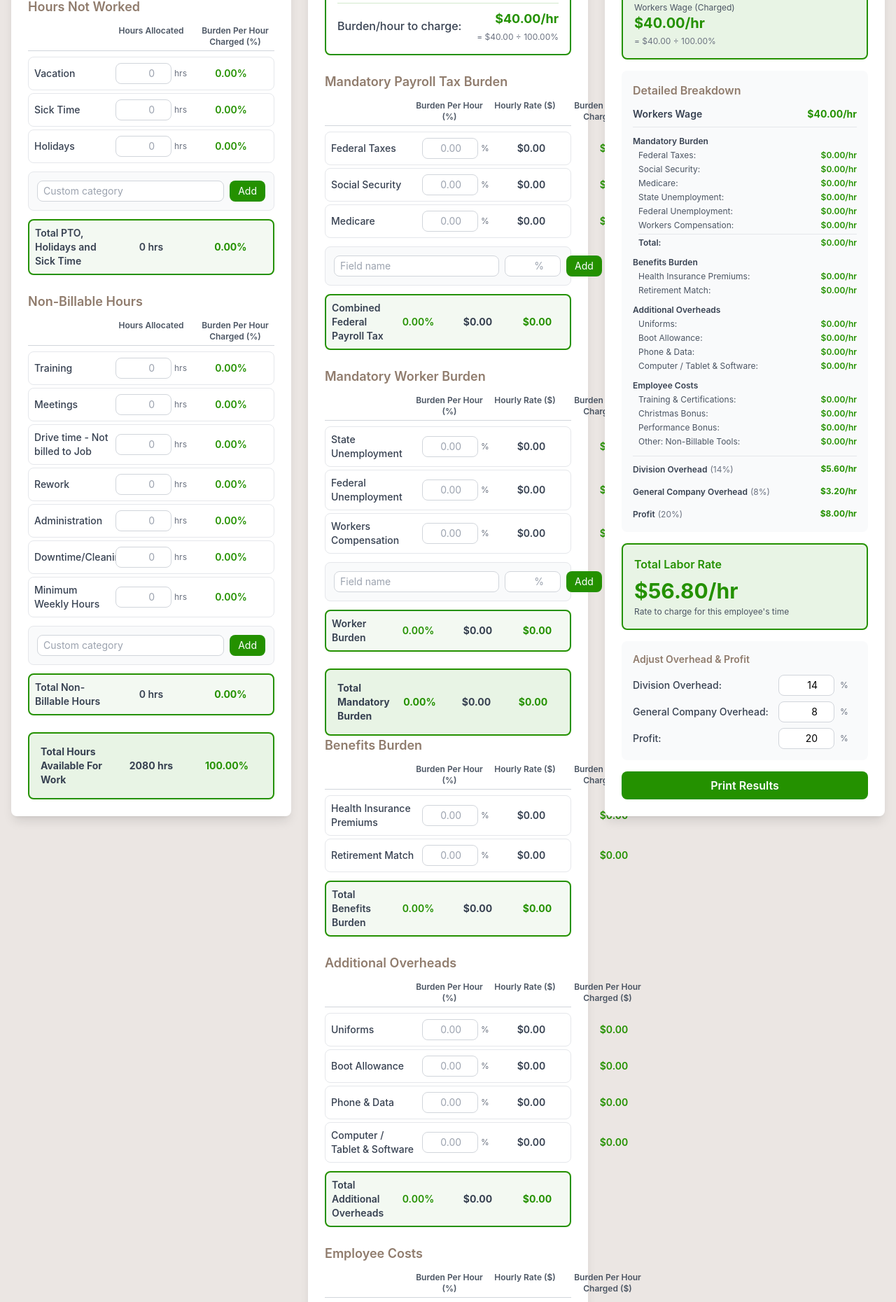
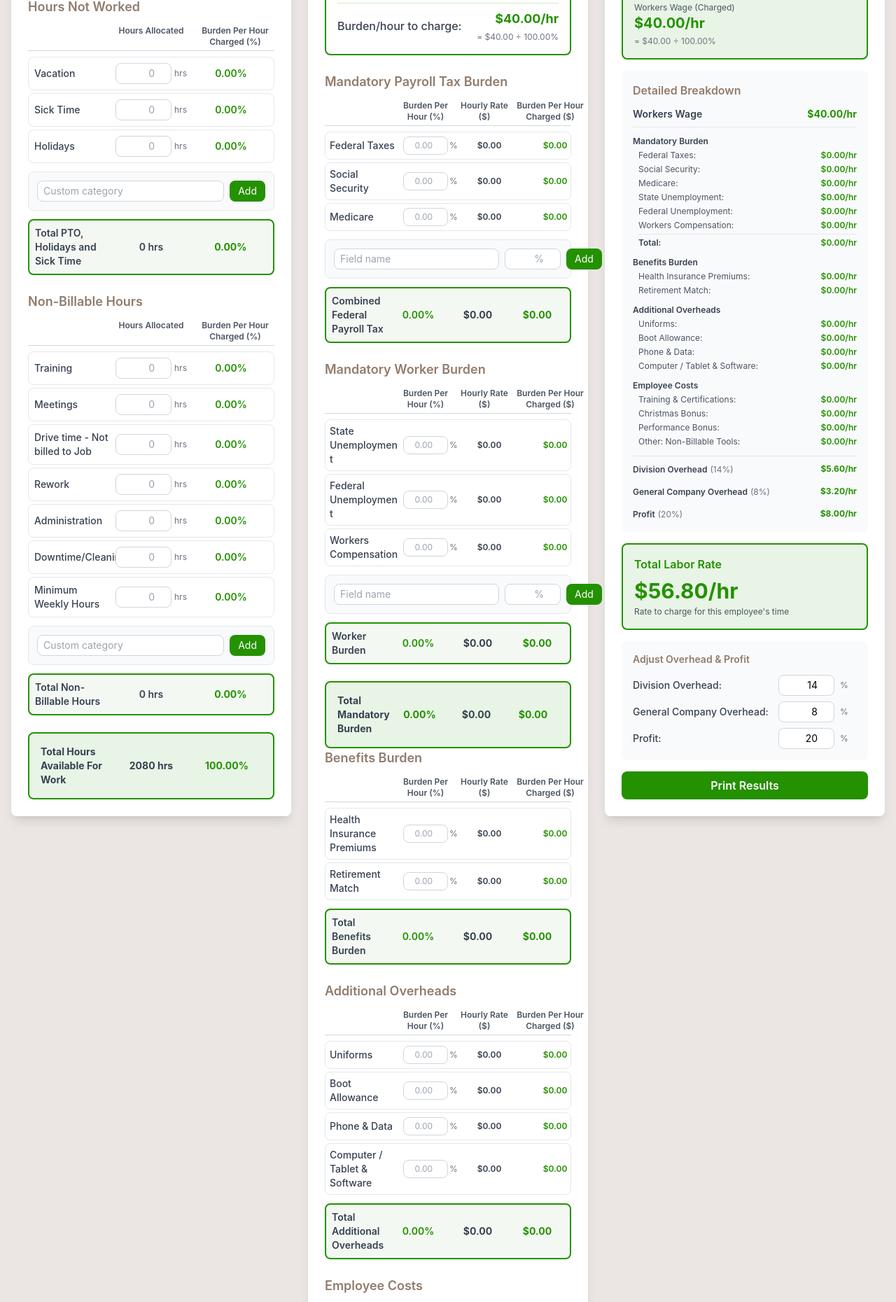
Before and after one commit to KayFernPR/Time-Material-Calculator, a React (Vite) app: page / in a window 1280 px wide. Shown: the part 294-2154 px from the top of the page at 70% size. Built offline with nearby package versions, Linux system fonts and the light colour scheme.

Commit message:
Tighten Step 2 column spacing - reduce gaps, padding, input widths, and font sizes to fit all columns

```diff
--- a/src/components/LaborRateCalculator.jsx
+++ b/src/components/LaborRateCalculator.jsx
@@ -666,7 +666,7 @@ function LaborRateCalculator() {
                 </h3>
 
                 {/* Table Header */}
-                <div className="grid grid-cols-[minmax(120px,2fr)_minmax(100px,1fr)_minmax(100px,1fr)_minmax(120px,1fr)] gap-2 mb-2 text-xs font-semibold text-gray-600 border-b border-gray-300 pb-1">
+                <div className="grid grid-cols-[minmax(100px,1.5fr)_minmax(80px,0.9fr)_minmax(80px,0.9fr)_minmax(100px,1fr)] gap-1 mb-2 text-xs font-semibold text-gray-600 border-b border-gray-300 pb-1">
                   <div></div>
                   <div className="text-center">Burden Per Hour (%)</div>
                   <div className="text-center">Hourly Rate ($)</div>
@@ -679,7 +679,7 @@ function LaborRateCalculator() {
                     const hourlyRate = safeCalculations.payrollTaxHourlyRates[option.id] || 0
                     const charged = safeCalculations.payrollTaxCharged[option.id] || 0
                     return (
-                      <div key={option.id} className="grid grid-cols-[minmax(120px,2fr)_minmax(100px,1fr)_minmax(100px,1fr)_minmax(120px,1fr)] gap-2 items-center p-2 border border-gray-200 rounded-lg hover:bg-gray-50">
+                      <div key={option.id} className="grid grid-cols-[minmax(100px,1.5fr)_minmax(80px,0.9fr)_minmax(80px,0.9fr)_minmax(100px,1fr)] gap-1 items-center p-1.5 border border-gray-200 rounded-lg hover:bg-gray-50">
                         <label className="text-gray-700 text-sm font-medium break-words min-w-0">
                           {option.label}
                         </label>
@@ -692,15 +692,15 @@ function LaborRateCalculator() {
                               ...prev,
                               [option.id]: parseFloat(e.target.value) || 0
                             }))}
-                            className="w-20 px-2 py-1 border border-gray-300 rounded-lg focus:outline-none focus:ring-2 focus:ring-primary text-right text-sm"
+                            className="w-16 px-1.5 py-1 border border-gray-300 rounded-lg focus:outline-none focus:ring-2 focus:ring-primary text-right text-xs"
                             placeholder="0.00"
                           />
-                          <span className="text-gray-500 text-xs ml-1">%</span>
+                          <span className="text-gray-500 text-xs ml-0.5">%</span>
                         </div>
-                        <div className="text-center text-sm font-semibold text-gray-700">
+                        <div className="text-center text-xs font-semibold text-gray-700">
                           ${hourlyRate.toFixed(2)}
                         </div>
-                        <div className="text-center text-sm font-semibold text-primary">
+                        <div className="text-center text-xs font-semibold text-primary">
                           ${charged.toFixed(2)}
                         </div>
                       </div>
@@ -710,7 +710,7 @@ function LaborRateCalculator() {
                     const hourlyRate = safeCalculations.payrollTaxHourlyRates[`custom-${idx}`] || 0
                     const charged = safeCalculations.payrollTaxCharged[`custom-${idx}`] || 0
                     return (
-                      <div key={field.id} className="grid grid-cols-[minmax(120px,2fr)_minmax(100px,1fr)_minmax(100px,1fr)_minmax(120px,1fr)] gap-2 items-center p-2 border border-gray-200 rounded-lg bg-gray-50">
+                      <div key={field.id} className="grid grid-cols-[minmax(100px,1.5fr)_minmax(80px,0.9fr)_minmax(80px,0.9fr)_minmax(100px,1fr)] gap-1 items-center p-1.5 border border-gray-200 rounded-lg bg-gray-50">
                         <label className="text-gray-700 text-sm font-medium break-words min-w-0">
                           {field.label}
                         </label>
@@ -724,20 +724,20 @@ function LaborRateCalculator() {
                               updated[idx].percent = parseFloat(e.target.value) || 0
                               setCustomPayrollTaxFields(updated)
                             }}
-                            className="w-20 px-2 py-1 border border-gray-300 rounded-lg focus:outline-none focus:ring-2 focus:ring-primary text-right text-sm"
+                            className="w-16 px-1.5 py-1 border border-gray-300 rounded-lg focus:outline-none focus:ring-2 focus:ring-primary text-right text-xs"
                           />
                           <span className="text-gray-500 text-xs">%</span>
                           <button
                             onClick={() => setCustomPayrollTaxFields(prev => prev.filter((_, i) => i !== idx))}
-                            className="px-1 py-1 text-red-600 hover:bg-red-50 rounded text-sm ml-1"
+                            className="px-1 py-1 text-red-600 hover:bg-red-50 rounded text-xs ml-0.5"
                           >
                             ×
                           </button>
                         </div>
-                        <div className="text-center text-sm font-semibold text-gray-700">
+                        <div className="text-center text-xs font-semibold text-gray-700">
                           ${hourlyRate.toFixed(2)}
                         </div>
-                        <div className="text-center text-sm font-semibold text-primary">
+                        <div className="text-center text-xs font-semibold text-primary">
                           ${charged.toFixed(2)}
                         </div>
                       </div>
@@ -794,7 +794,7 @@ function LaborRateCalculator() {
                 </h3>
 
                 {/* Table Header */}
-                <div className="grid grid-cols-[minmax(120px,2fr)_minmax(100px,1fr)_minmax(100px,1fr)_minmax(120px,1fr)] gap-2 mb-2 text-xs font-semibold text-gray-600 border-b border-gray-300 pb-1">
+                <div className="grid grid-cols-[minmax(100px,1.5fr)_minmax(80px,0.9fr)_minmax(80px,0.9fr)_minmax(100px,1fr)] gap-1 mb-2 text-xs font-semibold text-gray-600 border-b border-gray-300 pb-1">
                   <div></div>
                   <div className="text-center">Burden Per Hour (%)</div>
                   <div className="text-center">Hourly Rate ($)</div>
@@ -807,7 +807,7 @@ function LaborRateCalculator() {
                     const hourlyRate = safeCalculations.workerBurdenHourlyRates[option.id] || 0
                     const charged = safeCalculations.workerBurdenCharged[option.id] || 0
                     return (
-                      <div key={option.id} className="grid grid-cols-[minmax(120px,2fr)_minmax(100px,1fr)_minmax(100px,1fr)_minmax(120px,1fr)] gap-2 items-center p-2 border border-gray-200 rounded-lg hover:bg-gray-50">
+                      <div key={option.id} className="grid grid-cols-[minmax(100px,1.5fr)_minmax(80px,0.9fr)_minmax(80px,0.9fr)_minmax(100px,1fr)] gap-1 items-center p-1.5 border border-gray-200 rounded-lg hover:bg-gray-50">
                         <label className="text-gray-700 text-sm font-medium break-words min-w-0">
                           {option.label}
                         </label>
@@ -820,15 +820,15 @@ function LaborRateCalculator() {
                               ...prev,
                               [option.id]: parseFloat(e.target.value) || 0
                             }))}
-                            className="w-20 px-2 py-1 border border-gray-300 rounded-lg focus:outline-none focus:ring-2 focus:ring-primary text-right text-sm"
+                            className="w-16 px-1.5 py-1 border border-gray-300 rounded-lg focus:outline-none focus:ring-2 focus:ring-primary text-right text-xs"
                             placeholder="0.00"
                           />
-                          <span className="text-gray-500 text-xs ml-1">%</span>
+                          <span className="text-gray-500 text-xs ml-0.5">%</span>
                         </div>
-                        <div className="text-center text-sm font-semibold text-gray-700">
+                        <div className="text-center text-xs font-semibold text-gray-700">
                           ${hourlyRate.toFixed(2)}
                         </div>
-                        <div className="text-center text-sm font-semibold text-primary">
+                        <div className="text-center text-xs font-semibold text-primary">
                           ${charged.toFixed(2)}
                         </div>
                       </div>
@@ -838,7 +838,7 @@ function LaborRateCalculator() {
                     const hourlyRate = safeCalculations.workerBurdenHourlyRates[`custom-${idx}`] || 0
                     const charged = safeCalculations.workerBurdenCharged[`custom-${idx}`] || 0
                     return (
-                      <div key={field.id} className="grid grid-cols-[minmax(120px,2fr)_minmax(100px,1fr)_minmax(100px,1fr)_minmax(120px,1fr)] gap-2 items-center p-2 border border-gray-200 rounded-lg bg-gray-50">
+                      <div key={field.id} className="grid grid-cols-[minmax(100px,1.5fr)_minmax(80px,0.9fr)_minmax(80px,0.9fr)_minmax(100px,1fr)] gap-1 items-center p-1.5 border border-gray-200 rounded-lg bg-gray-50">
                         <label className="text-gray-700 text-sm font-medium break-words min-w-0">
                           {field.label}
                         </label>
@@ -852,20 +852,20 @@ function LaborRateCalculator() {
                               updated[idx].percent = parseFloat(e.target.value) || 0
                               setCustomWorkerBurdenFields(updated)
                             }}
-                            className="w-20 px-2 py-1 border border-gray-300 rounded-lg focus:outline-none focus:ring-2 focus:ring-primary text-right text-sm"
+                            className="w-16 px-1.5 py-1 border border-gray-300 rounded-lg focus:outline-none focus:ring-2 focus:ring-primary text-right text-xs"
                           />
                           <span className="text-gray-500 text-xs">%</span>
                           <button
                             onClick={() => setCustomWorkerBurdenFields(prev => prev.filter((_, i) => i !== idx))}
-                            className="px-1 py-1 text-red-600 hover:bg-red-50 rounded text-sm ml-1"
+                            className="px-1 py-1 text-red-600 hover:bg-red-50 rounded text-xs ml-0.5"
                           >
                             ×
                           </button>
                         </div>
-                        <div className="text-center text-sm font-semibold text-gray-700">
+                        <div className="text-center text-xs font-semibold text-gray-700">
                           ${hourlyRate.toFixed(2)}
                         </div>
-                        <div className="text-center text-sm font-semibold text-primary">
+                        <div className="text-center text-xs font-semibold text-primary">
                           ${charged.toFixed(2)}
                         </div>
                       </div>
@@ -938,7 +938,7 @@ function LaborRateCalculator() {
                 </h3>
 
                 {/* Table Header */}
-                <div className="grid grid-cols-[minmax(120px,2fr)_minmax(100px,1fr)_minmax(100px,1fr)_minmax(120px,1fr)] gap-2 mb-2 text-xs font-semibold text-gray-600 border-b border-gray-300 pb-1">
+                <div className="grid grid-cols-[minmax(100px,1.5fr)_minmax(80px,0.9fr)_minmax(80px,0.9fr)_minmax(100px,1fr)] gap-1 mb-2 text-xs font-semibold text-gray-600 border-b border-gray-300 pb-1">
                   <div></div>
                   <div className="text-center">Burden Per Hour (%)</div>
                   <div className="text-center">Hourly Rate ($)</div>
@@ -951,7 +951,7 @@ function LaborRateCalculator() {
                     const hourlyRate = safeCalculations.benefitsBurdenHourlyRates[option.id] || 0
                     const charged = safeCalculations.benefitsBurdenCharged[option.id] || 0
                     return (
-                      <div key={option.id} className="grid grid-cols-[minmax(120px,2fr)_minmax(100px,1fr)_minmax(100px,1fr)_minmax(120px,1fr)] gap-2 items-center p-2 border border-gray-200 rounded-lg hover:bg-gray-50">
+                      <div key={option.id} className="grid grid-cols-[minmax(100px,1.5fr)_minmax(80px,0.9fr)_minmax(80px,0.9fr)_minmax(100px,1fr)] gap-1 items-center p-1.5 border border-gray-200 rounded-lg hover:bg-gray-50">
                         <label className="text-gray-700 text-sm font-medium break-words min-w-0">
                           {option.label}
                         </label>
@@ -964,15 +964,15 @@ function LaborRateCalculator() {
                               ...prev,
                               [option.id]: parseFloat(e.target.value) || 0
                             }))}
-                            className="w-20 px-2 py-1 border border-gray-300 rounded-lg focus:outline-none focus:ring-2 focus:ring-primary text-right text-sm"
+                            className="w-16 px-1.5 py-1 border border-gray-300 rounded-lg focus:outline-none focus:ring-2 focus:ring-primary text-right text-xs"
                             placeholder="0.00"
                           />
-                          <span className="text-gray-500 text-xs ml-1">%</span>
+                          <span className="text-gray-500 text-xs ml-0.5">%</span>
                         </div>
-                        <div className="text-center text-sm font-semibold text-gray-700">
+                        <div className="text-center text-xs font-semibold text-gray-700">
                           ${hourlyRate.toFixed(2)}
                         </div>
-                        <div className="text-center text-sm font-semibold text-primary">
+                        <div className="text-center text-xs font-semibold text-primary">
                           ${charged.toFixed(2)}
                         </div>
                       </div>
@@ -1002,7 +1002,7 @@ function LaborRateCalculator() {
                 </h3>
 
                 {/* Table Header */}
-                <div className="grid grid-cols-[minmax(120px,2fr)_minmax(100px,1fr)_minmax(100px,1fr)_minmax(120px,1fr)] gap-2 mb-2 text-xs font-semibold text-gray-600 border-b border-gray-300 pb-1">
+                <div className="grid grid-cols-[minmax(100px,1.5fr)_minmax(80px,0.9fr)_minmax(80px,0.9fr)_minmax(100px,1fr)] gap-1 mb-2 text-xs font-semibold text-gray-600 border-b border-gray-300 pb-1">
                   <div></div>
                   <div className="text-center">Burden Per Hour (%)</div>
                   <div className="text-center">Hourly Rate ($)</div>
@@ -1015,7 +1015,7 @@ function LaborRateCalculator() {
                     const hourlyRate = safeCalculations.additionalOverheadsHourlyRates[option.id] || 0
                     const charged = safeCalculations.additionalOverheadsCharged[option.id] || 0
                     return (
-                      <div key={option.id} className="grid grid-cols-[minmax(120px,2fr)_minmax(100px,1fr)_minmax(100px,1fr)_minmax(120px,1fr)] gap-2 items-center p-2 border border-gray-200 rounded-lg hover:bg-gray-50">
+                      <div key={option.id} className="grid grid-cols-[minmax(100px,1.5fr)_minmax(80px,0.9fr)_minmax(80px,0.9fr)_minmax(100px,1fr)] gap-1 items-center p-1.5 border border-gray-200 rounded-lg hover:bg-gray-50">
                         <label className="text-gray-700 text-sm font-medium break-words min-w-0">
                           {option.label}
                         </label>
@@ -1028,15 +1028,15 @@ function LaborRateCalculator() {
                               ...prev,
                               [option.id]: parseFloat(e.target.value) || 0
                             }))}
-                            className="w-20 px-2 py-1 border border-gray-300 rounded-lg focus:outline-none focus:ring-2 focus:ring-primary text-right text-sm"
+                            className="w-16 px-1.5 py-1 border border-gray-300 rounded-lg focus:outline-none focus:ring-2 focus:ring-primary text-right text-xs"
                             placeholder="0.00"
                           />
-                          <span className="text-gray-500 text-xs ml-1">%</span>
+                          <span className="text-gray-500 text-xs ml-0.5">%</span>
                         </div>
-                        <div className="text-center text-sm font-semibold text-gray-700">
+                        <div className="text-center text-xs font-semibold text-gray-700">
                           ${hourlyRate.toFixed(2)}
                         </div>
-                        <div className="text-center text-sm font-semibold text-primary">
+                        <div className="text-center text-xs font-semibold text-primary">
                           ${charged.toFixed(2)}
                         </div>
                       </div>
@@ -1066,7 +1066,7 @@ function LaborRateCalculator() {
                 </h3>
 
                 {/* Table Header */}
-                <div className="grid grid-cols-[minmax(120px,2fr)_minmax(100px,1fr)_minmax(100px,1fr)_minmax(120px,1fr)] gap-2 mb-2 text-xs font-semibold text-gray-600 border-b border-gray-300 pb-1">
+                <div className="grid grid-cols-[minmax(100px,1.5fr)_minmax(80px,0.9fr)_minmax(80px,0.9fr)_minmax(100px,1fr)] gap-1 mb-2 text-xs font-semibold text-gray-600 border-b border-gray-300 pb-1">
                   <div></div>
                   <div className="text-center">Burden Per Hour (%)</div>
                   <div className="text-center">Hourly Rate ($)</div>
@@ -1079,7 +1079,7 @@ function LaborRateCalculator() {
                     const hourlyRate = safeCalculations.employeeCostsHourlyRates[option.id] || 0
                     const charged = safeCalculations.employeeCostsCharged[option.id] || 0
                     return (
-                      <div key={option.id} className="grid grid-cols-[minmax(120px,2fr)_minmax(100px,1fr)_minmax(100px,1fr)_minmax(120px,1fr)] gap-2 items-center p-2 border border-gray-200 rounded-lg hover:bg-gray-50">
+                      <div key={option.id} className="grid grid-cols-[minmax(100px,1.5fr)_minmax(80px,0.9fr)_minmax(80px,0.9fr)_minmax(100px,1fr)] gap-1 items-center p-1.5 border border-gray-200 rounded-lg hover:bg-gray-50">
                         <label className="text-gray-700 text-sm font-medium break-words min-w-0">
                           {option.label}
                         </label>
@@ -1092,15 +1092,15 @@ function LaborRateCalculator() {
                               ...prev,
                               [option.id]: parseFloat(e.target.value) || 0
                             }))}
-                            className="w-20 px-2 py-1 border border-gray-300 rounded-lg focus:outline-none focus:ring-2 focus:ring-primary text-right text-sm"
+                            className="w-16 px-1.5 py-1 border border-gray-300 rounded-lg focus:outline-none focus:ring-2 focus:ring-primary text-right text-xs"
                             placeholder="0.00"
                           />
-                          <span className="text-gray-500 text-xs ml-1">%</span>
+                          <span className="text-gray-500 text-xs ml-0.5">%</span>
                         </div>
-                        <div className="text-center text-sm font-semibold text-gray-700">
+                        <div className="text-center text-xs font-semibold text-gray-700">
                           ${hourlyRate.toFixed(2)}
                         </div>
-                        <div className="text-center text-sm font-semibold text-primary">
+                        <div className="text-center text-xs font-semibold text-primary">
                           ${charged.toFixed(2)}
                         </div>
                       </div>
@@ -1110,7 +1110,7 @@ function LaborRateCalculator() {
                     const hourlyRate = safeCalculations.employeeCostsHourlyRates[`custom-${idx}`] || 0
                     const charged = safeCalculations.employeeCostsCharged[`custom-${idx}`] || 0
                     return (
-                      <div key={cost.id} className="grid grid-cols-[minmax(120px,1fr)_auto_auto_auto] gap-2 items-center p-2 border border-gray-200 rounded-lg bg-gray-50">
+                      <div key={cost.id} className="grid grid-cols-[minmax(100px,1.5fr)_minmax(80px,0.9fr)_minmax(80px,0.9fr)_minmax(100px,1fr)] gap-1 items-center p-1.5 border border-gray-200 rounded-lg bg-gray-50">
                         <label className="text-gray-700 text-sm font-medium break-words min-w-0">
                           {cost.label}
                         </label>
@@ -1124,20 +1124,20 @@ function LaborRateCalculator() {
                               updated[idx].percent = parseFloat(e.target.value) || 0
                               setCustomEmployeeCosts(updated)
                             }}
-                            className="w-20 px-2 py-1 border border-gray-300 rounded-lg focus:outline-none focus:ring-2 focus:ring-primary text-right text-sm"
+                            className="w-16 px-1.5 py-1 border border-gray-300 rounded-lg focus:outline-none focus:ring-2 focus:ring-primary text-right text-xs"
                           />
                           <span className="text-gray-500 text-xs">%</span>
                           <button
                             onClick={() => setCustomEmployeeCosts(prev => prev.filter((_, i) => i !== idx))}
-                            className="px-1 py-1 text-red-600 hover:bg-red-50 rounded text-sm ml-1"
+                            className="px-1 py-1 text-red-600 hover:bg-red-50 rounded text-xs ml-0.5"
                           >
                             ×
                           </button>
                         </div>
-                        <div className="text-center text-sm font-semibold text-gray-700">
+                        <div className="text-center text-xs font-semibold text-gray-700">
                           ${hourlyRate.toFixed(2)}
                         </div>
-                        <div className="text-center text-sm font-semibold text-primary">
+                        <div className="text-center text-xs font-semibold text-primary">
                           ${charged.toFixed(2)}
                         </div>
                       </div>
```
